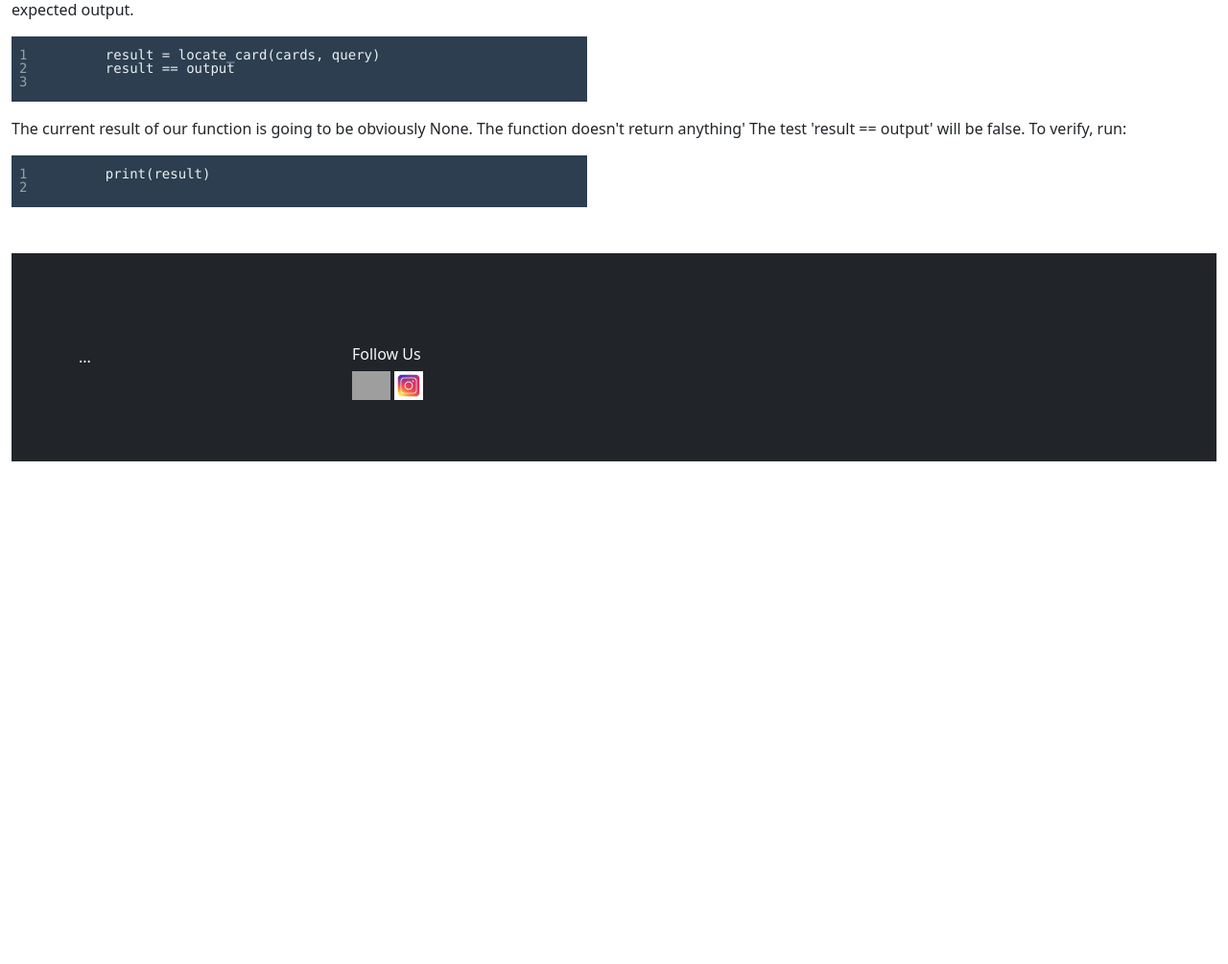
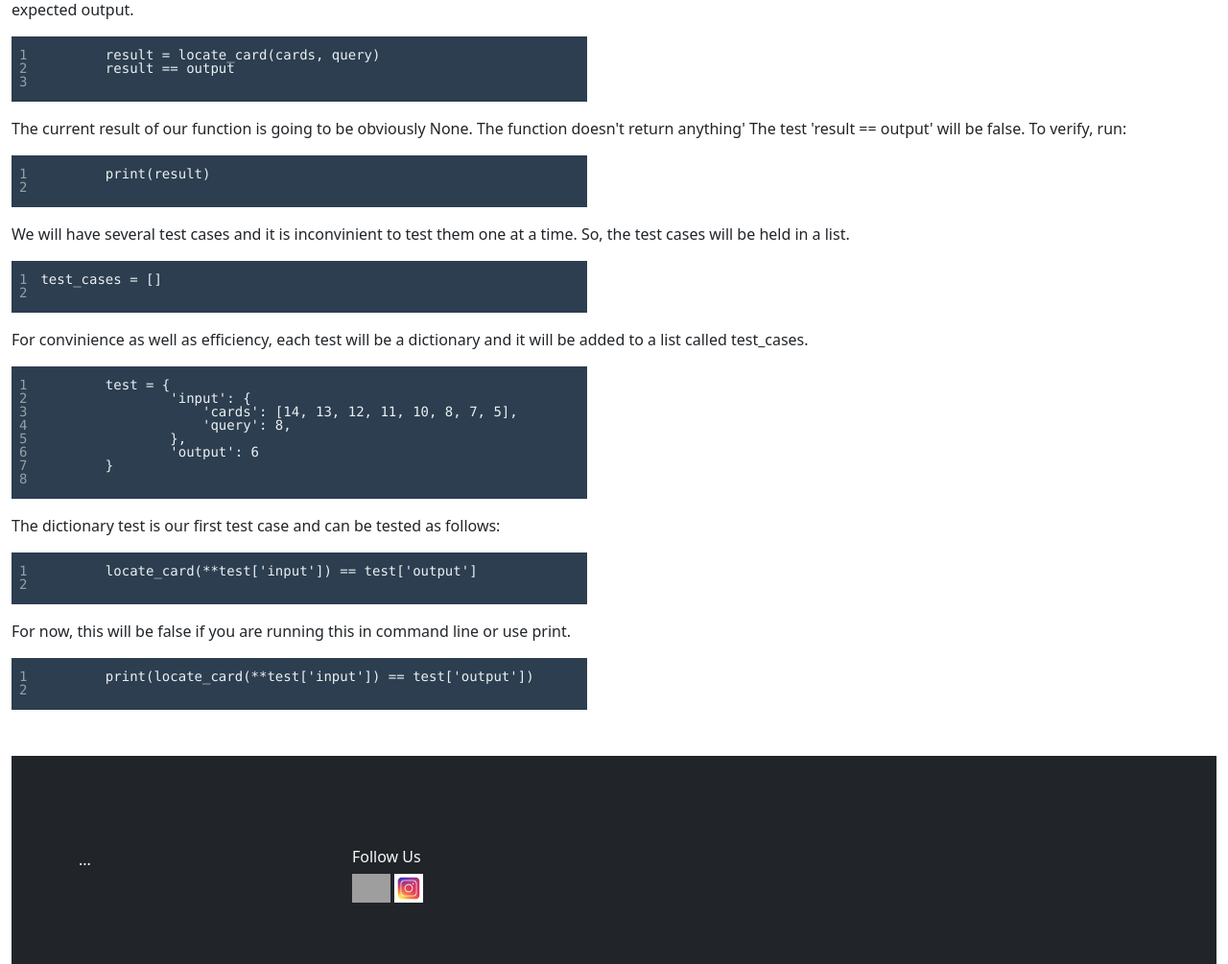
Before and after one commit to Smatnemo/smatwebsite, a Django app: template templates/dsa/binarySearch.html in a window 1280 px wide. Shown: the part 1874-2879 px from the top of the page at 96% size. Before the commit the page ends 2355 px from the top, so only its background shows below. Run offline with Django 4.2, Linux system fonts and the light colour scheme; the template is opened without the code that fills it, so the values that code supplies are empty; some libraries are stand-ins or nearby versions; grey boxes are pictures that could not be loaded.

Commit message:
Created test case for binary search function

```diff
--- a/templates/dsa/binarySearch.html
+++ b/templates/dsa/binarySearch.html
@@ -122,8 +122,35 @@
     <pre>
         print(result)
     </pre>
+    <p>
+        We will have several test cases and it is inconvinient to test them one at a time. So, the test cases will be held in a list.
+    </p>
+    <pre>
+test_cases = []
+</pre>
+    <p>For convinience as well as efficiency, each test will be a dictionary and it will be added to a list called test_cases.</p>
+    <pre>
+        test = {
+                'input': {
+                    'cards': [14, 13, 12, 11, 10, 8, 7, 5],
+                    'query': 8,
+                },
+                'output': 6
+        }
+    </pre>
+    <p>The dictionary test is our first test case and can be tested as follows:</p>
+    <pre>
+        locate_card(**test['input']) == test['output']
+    </pre>
+    <p>For now, this will be false if you are running this in command line or use print.</p>
+    <pre>
+        print(locate_card(**test['input']) == test['output'])
+    </pre>
+    <p>
 
+    </p>
 </div>
 
 
+
 {% include "dsa/footer.html" %}
```
